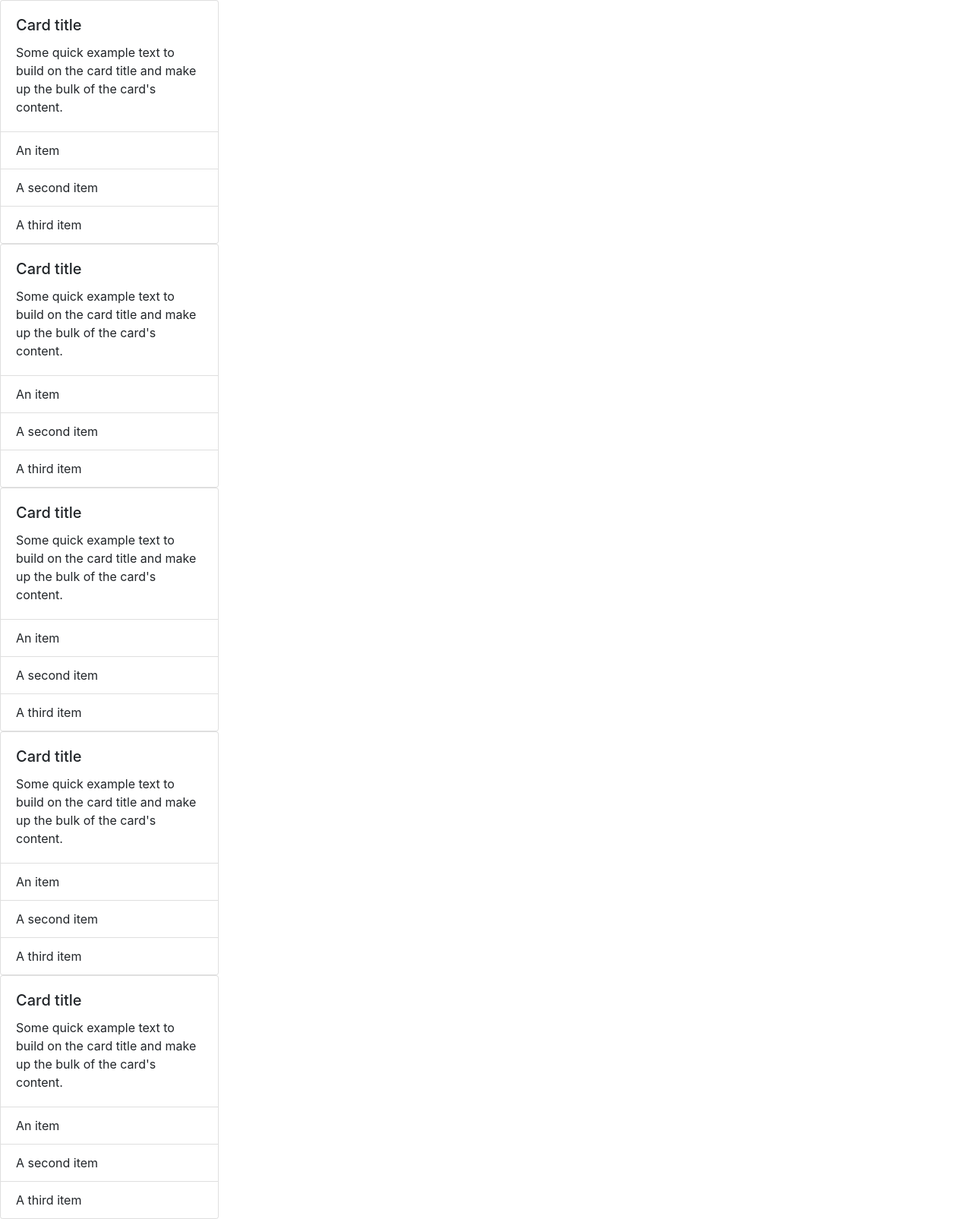
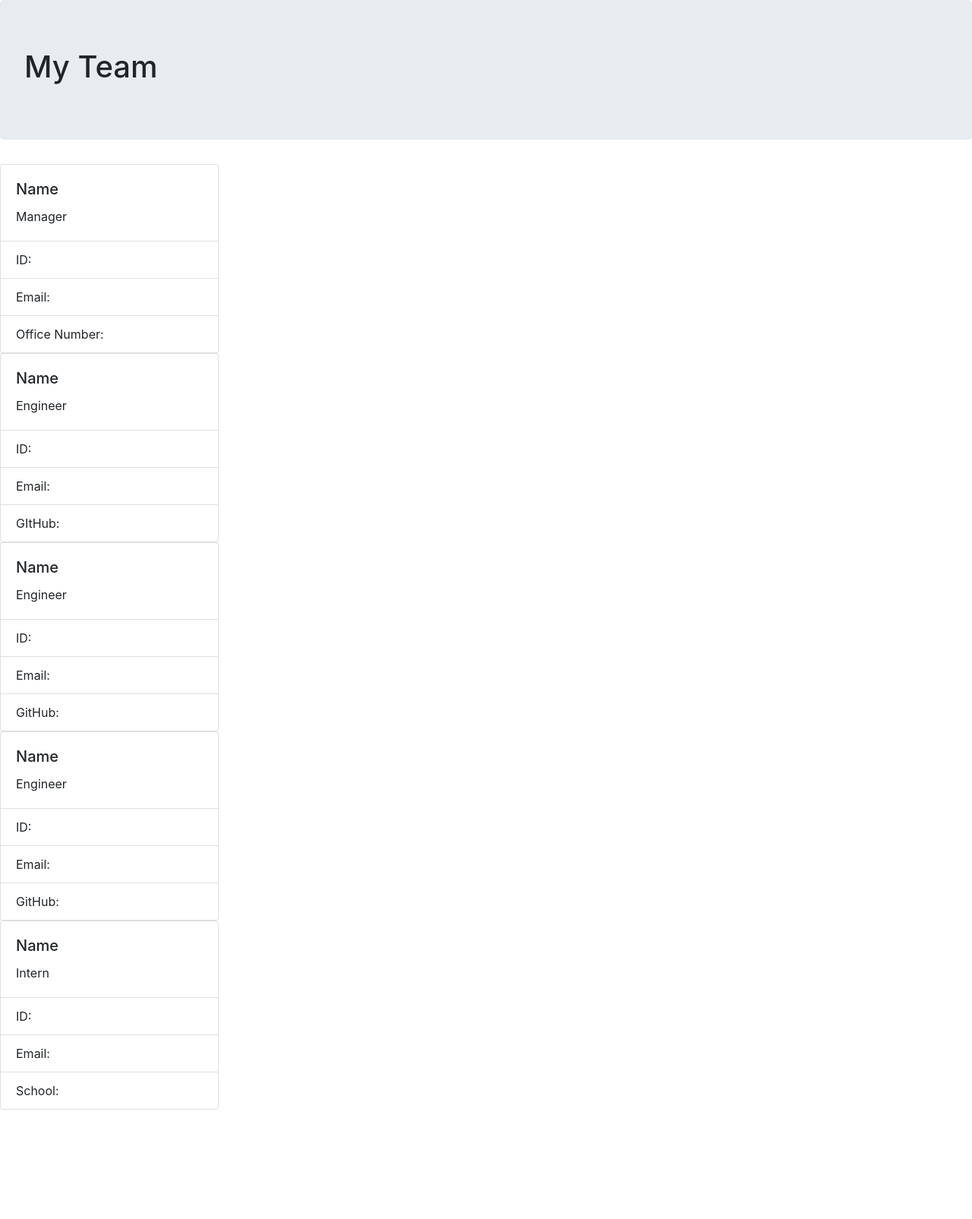
Before and after one commit to AnthonyC233/Team-generatior, a website: page index.html in a window 1280 px wide. Shown: the whole page at 76% size. After the commit the page ends 1461 px from the top, so only its background shows below. Drawn offline with nearby package versions, Linux system fonts and the light colour scheme.

Commit message:
added code in index.js

```diff
--- a/index.html
+++ b/index.html
@@ -7,68 +7,71 @@
     <link rel="stylesheet" href="https://cdn.jsdelivr.net/npm/bootstrap@4.3.1/dist/css/bootstrap.min.css" integrity="sha384-ggOyR0iXCbMQv3Xipma34MD+dH/1fQ784/j6cY/iJTQUOhcWr7x9JvoRxT2MZw1T" crossorigin="anonymous">
     <title>Team profile generator</title>
 </head>
+  <header class="jumbotron">
+    <h1>My Team</h1>
+  </header>
   <body>
       <div class="card" style="width: 18rem;">
           <div class="card-body">
-          <h5 class="card-title">Card title</h5>
-          <p class="card-text">Some quick example text to build on the card title and make up the bulk of the card's content.</p>
+            <h5 class="card-title">Name</h5>
+            <p class="card-text">Manager</p>
           </div>
           <ul class="list-group list-group-flush">
-          <li class="list-group-item">An item</li>
-          <li class="list-group-item">A second item</li>
-          <li class="list-group-item">A third item</li>
+            <li class="list-group-item">ID: </li>
+            <li class="list-group-item">Email: </li>
+            <li class="list-group-item">Office Number: </li>
           </ul>
           </div>
         </div>
 
         <div class="card" style="width: 18rem;">
           <div class="card-body">
-          <h5 class="card-title">Card title</h5>
-          <p class="card-text">Some quick example text to build on the card title and make up the bulk of the card's content.</p>
+            <h5 class="card-title">Name</h5>
+            <p class="card-text">Engineer</p>
           </div>
           <ul class="list-group list-group-flush">
-          <li class="list-group-item">An item</li>
-          <li class="list-group-item">A second item</li>
-          <li class="list-group-item">A third item</li>
+            <li class="list-group-item">ID: </li>
+            <li class="list-group-item">Email: </li>
+            <li class="list-group-item">GItHub: </li>
           </ul>
           </div>
         </div>
 
         <div class="card" style="width: 18rem;">
           <div class="card-body">
-          <h5 class="card-title">Card title</h5>
-          <p class="card-text">Some quick example text to build on the card title and make up the bulk of the card's content.</p>
+            <h5 class="card-title">Name</h5>
+            <p class="card-text">Engineer</p>
           </div>
           <ul class="list-group list-group-flush">
-          <li class="list-group-item">An item</li>
-          <li class="list-group-item">A second item</li>
-          <li class="list-group-item">A third item</li>
+            <li class="list-group-item">ID: </li>
+            <li class="list-group-item">Email: </li>
+            <li class="list-group-item">GitHub: </li>
           </ul>
           </div>
         </div>
 
         <div class="card" style="width: 18rem;">
           <div class="card-body">
-          <h5 class="card-title">Card title</h5>
-          <p class="card-text">Some quick example text to build on the card title and make up the bulk of the card's content.</p>
+            <h5 class="card-title">Name</h5>
+            <p class="card-text">Engineer</p>
           </div>
           <ul class="list-group list-group-flush">
-          <li class="list-group-item">An item</li>
-          <li class="list-group-item">A second item</li>
-          <li class="list-group-item">A third item</li>
+            <li class="list-group-item">ID: </li>
+            <li class="list-group-item">Email: </li>
+            <li class="list-group-item">GitHub: </li>
           </ul>
           </div>
         </div>
 
         <div class="card" style="width: 18rem;">
           <div class="card-body">
-          <h5 class="card-title">Card title</h5>
-          <p class="card-text">Some quick example text to build on the card title and make up the bulk of the card's content.</p>
+            <h5 class="card-title">Name</h5>
+            <p class="card-text">Intern</p>
           </div>
           <ul class="list-group list-group-flush">
-          <li class="list-group-item">An item</li>
-          <li class="list-group-item">A second item</li>
-          <li class="list-group-item">A third item</li>
+            <li class="list-group-item">ID: </li>
+            <li class="list-group-item">Email: </li>
+            <li class="list-group-item">School: </li>
           </ul>
           </div>
         </div>
```
Also changed, not shown: index.js (+37 -0 lines). Lines whose indentation alone changed are shown as unchanged.
